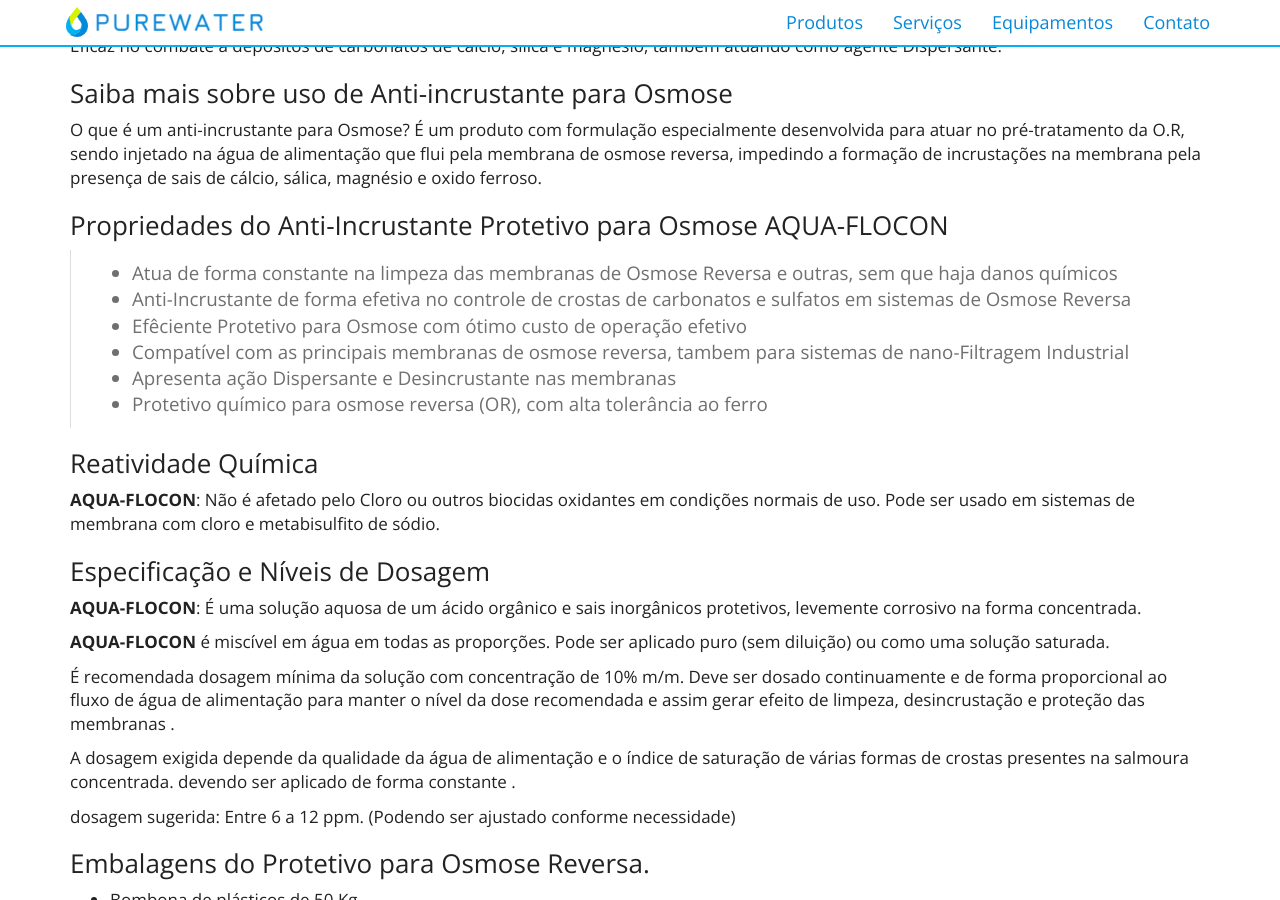
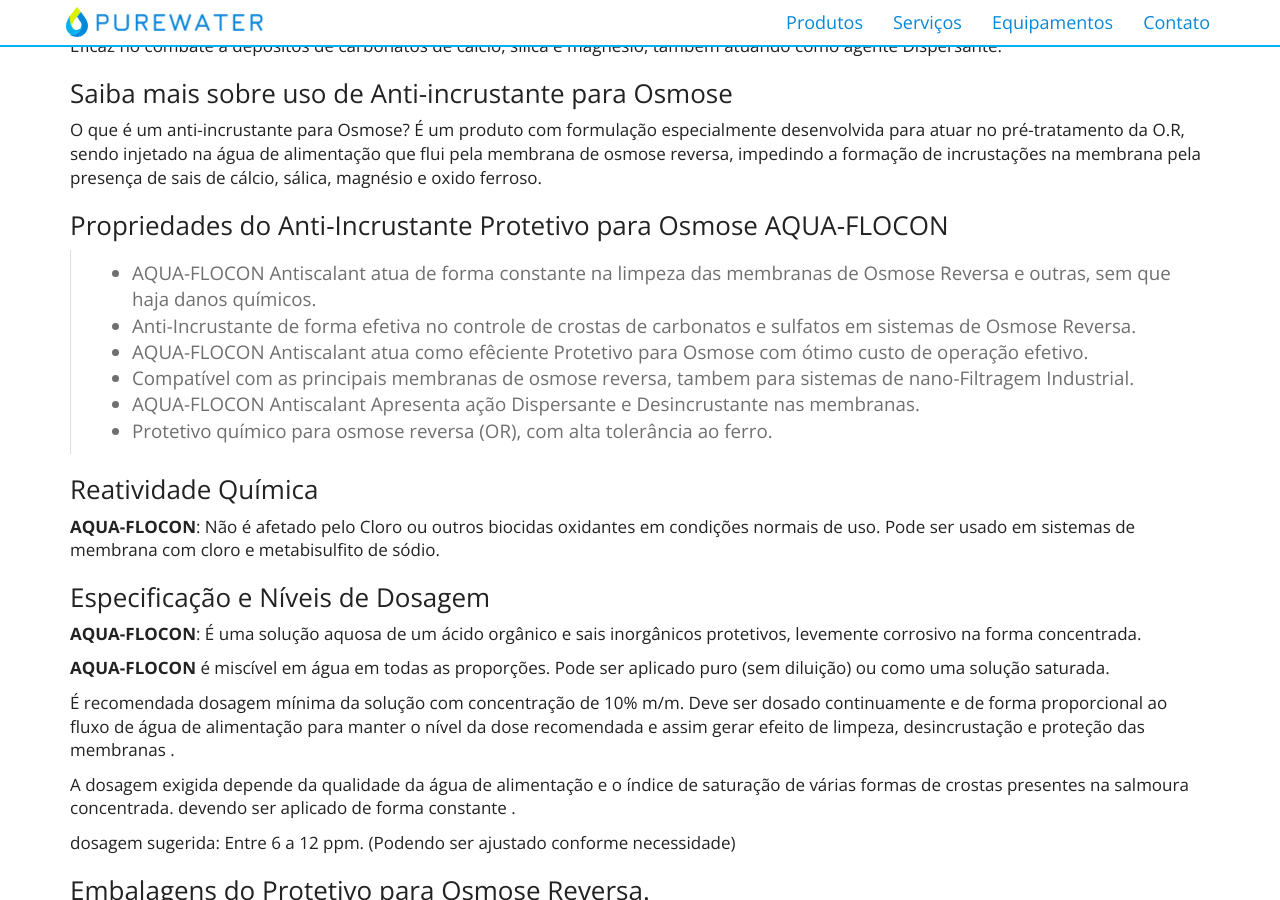
Before and after one commit to purewaterefluentes/purewaterefluentes.github.io, a Jekyll site: the page built from produtos/protetivo-membrana-osmose.md, in a window 1280 px wide and 900 px high, scrolled down 1196 px. Built offline with Jekyll 4.4.1, drawn with Linux system fonts in a browser that asks for light colours; nearby versions of some CDN libraries; library files that are not in the unit come from our copies.

Commit message:
Update protetivo-membrana-osmose.md

```diff
--- a/produtos/protetivo-membrana-osmose.md
+++ b/produtos/protetivo-membrana-osmose.md
@@ -23,12 +23,12 @@
 ### Propriedades do Anti-Incrustante Protetivo para Osmose AQUA-FLOCON
 
 >
-- Atua de forma constante na limpeza das membranas de Osmose Reversa e outras, sem que haja danos químicos
-- Anti-Incrustante de forma efetiva no controle de crostas de carbonatos e sulfatos em sistemas de Osmose Reversa
-- Efêciente Protetivo para Osmose com ótimo custo de operação efetivo
-- Compatível com as principais membranas de osmose reversa, tambem para sistemas de nano-Filtragem Industrial
-- Apresenta ação Dispersante e Desincrustante nas membranas
-- Protetivo químico para osmose reversa (OR), com alta tolerância ao ferro
+- AQUA-FLOCON Antiscalant atua de forma constante na limpeza das membranas de Osmose Reversa e outras, sem que haja danos químicos.
+- Anti-Incrustante de forma efetiva no controle de crostas de carbonatos e sulfatos em sistemas de Osmose Reversa.
+- AQUA-FLOCON Antiscalant atua como efêciente Protetivo para Osmose com ótimo custo de operação efetivo.
+- Compatível com as principais membranas de osmose reversa, tambem para sistemas de nano-Filtragem Industrial.
+- AQUA-FLOCON Antiscalant Apresenta ação Dispersante e Desincrustante nas membranas.
+- Protetivo químico para osmose reversa (OR), com alta tolerância ao ferro.
 >
 
 ### Reatividade Química
```
